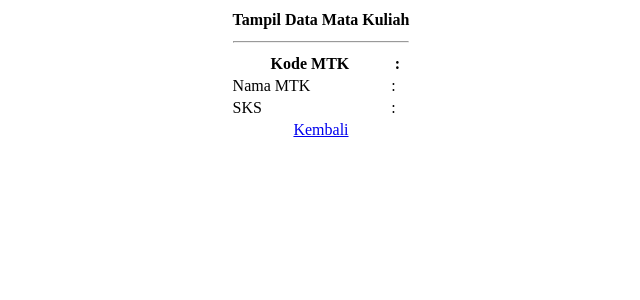
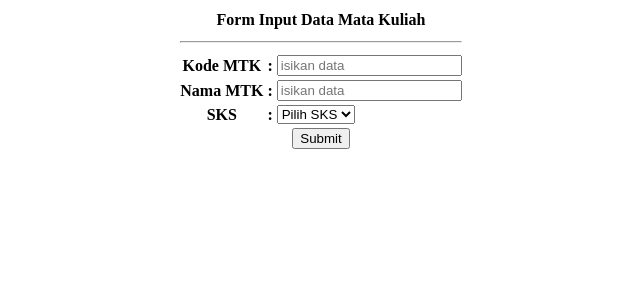
Before and after one commit to GrianDoyle/WP2_Raihan, a CodeIgniter app: page /pustaka-booking/index.php/matakuliah/cetak in a window 1280 px wide. Shown: the top 300 px of the page, without its empty margins (319-959 px from the left). Run offline with CodeIgniter, Linux system fonts and the light colour scheme.

Commit message:
Pertemuan 5 Tugas 4

```diff
--- a/application/config/autoload.php
+++ b/application/config/autoload.php
@@ -58,7 +58,7 @@ $autoload['packages'] = array();
 |
 |	$autoload['libraries'] = array('user_agent' => 'ua');
 */
-$autoload['libraries'] = array();
+$autoload['libraries'] = array('form_validation');
 
 /*
 | -------------------------------------------------------------------
--- a/application/config/config.php
+++ b/application/config/config.php
@@ -23,7 +23,7 @@ defined('BASEPATH') OR exit('No direct script access allowed');
 | a PHP script and you can easily do that on your own.
 |
 */
-$config['base_url'] = '';
+$config['base_url'] = 'http://localhost/pustaka-booking/';
 
 /*
 |--------------------------------------------------------------------------
--- a/application/controllers/Matakuliah.php
+++ b/application/controllers/Matakuliah.php
@@ -7,12 +7,28 @@ class Matakuliah extends CI_Controller
     }
     public function cetak()
     {
-        $data = [
-            'kode' => $this->input->post('kode'),
-            'nama' => $this->input->post('nama'),
-            'sks' => $this->input->post('sks')
-        ];
+        $this->form_validation->set_rules('kode', 'Kode Matakuliah',
+        'required|min_length[3]',[
+        'required' => 'Kode Matakuliah Harus Diisi',
+        'min-length' => 'Kode Terlalu Pendek']);
 
-    $this->load->view('view-data-matakuliah', $data);
+        $this->form_validation->set_rules('nama', 'Nama Matakuliah',
+        'required|min_length[3]',[
+        'required' => 'Nama Matakuliah Harus Diisi',
+        'min-length' => 'Nama Terlalu Pendek']);
+
+        $this->form_validation->set_rules('sks', 'SKS',
+        'required',['required'=> 'SKS Harus Diisi']);
+
+        if ($this->form_validation->run() !=true) {
+            $this->load->view('view-form-matakuliah');
+        }else{
+            $data = [
+                'kode' => $this->input->post('kode'),
+                'nama' => $this->input->post('nama'),
+                'sks' => $this->input->post('sks')
+            ];
+        $this->load->view('view-data-matakuliah',$data);
+        }
     }
 }
--- a/application/views/view-form-matakuliah.php
+++ b/application/views/view-form-matakuliah.php
@@ -26,7 +26,10 @@
                     <th>Kode MTK</th>
                     <th>:</th>
                     <td>
-                        <input type="text" name="kode" id="kode">
+                        <input type="text" name="kode" id="kode"
+                        class="<?= form_error('kode') ? 'invalid' : '' ?>"
+                            placeholder= "isikan data" value="<?=set_value('kode') ?>" />
+                            <div class="invalid-feedback"><?= form_error('kode') ?></div>
                     </td>
                 </tr>
 
@@ -34,7 +37,10 @@
                     <th>Nama MTK</th>
                     <th>:</th>
                     <td>
-                        <input type="text" name="nama" id="nama">
+                        <input type="text" name="nama" id="nama"
+                        class="<?= form_error('nama') ? 'invalid' : '' ?>"
+                            placeholder= "isikan data" value="<?=set_value('nama') ?>" />
+                            <div class="invalid-feedback"><?= form_error('nama') ?></div>
                     </td>
                 </tr>
 
@@ -42,6 +48,7 @@
                     <th>SKS</th>
                     <th>:</th>
                     <td>
+                    <div class="invalid-feedback"><?= form_error('sks') ?></div>
                         <select name="sks" id="sks">
                             <option value="">Pilih SKS</option>
                             <option value="2">2</option>
@@ -53,7 +60,7 @@
 
                 <tr>
                     <td colspan="3" align="center">
-                        <input type="submit" value="submit">
+                        <input type="Submit" value="Submit">
                     </td>
                 </tr>
             </table>
```
Also changed, not shown: application/.htaccess.
